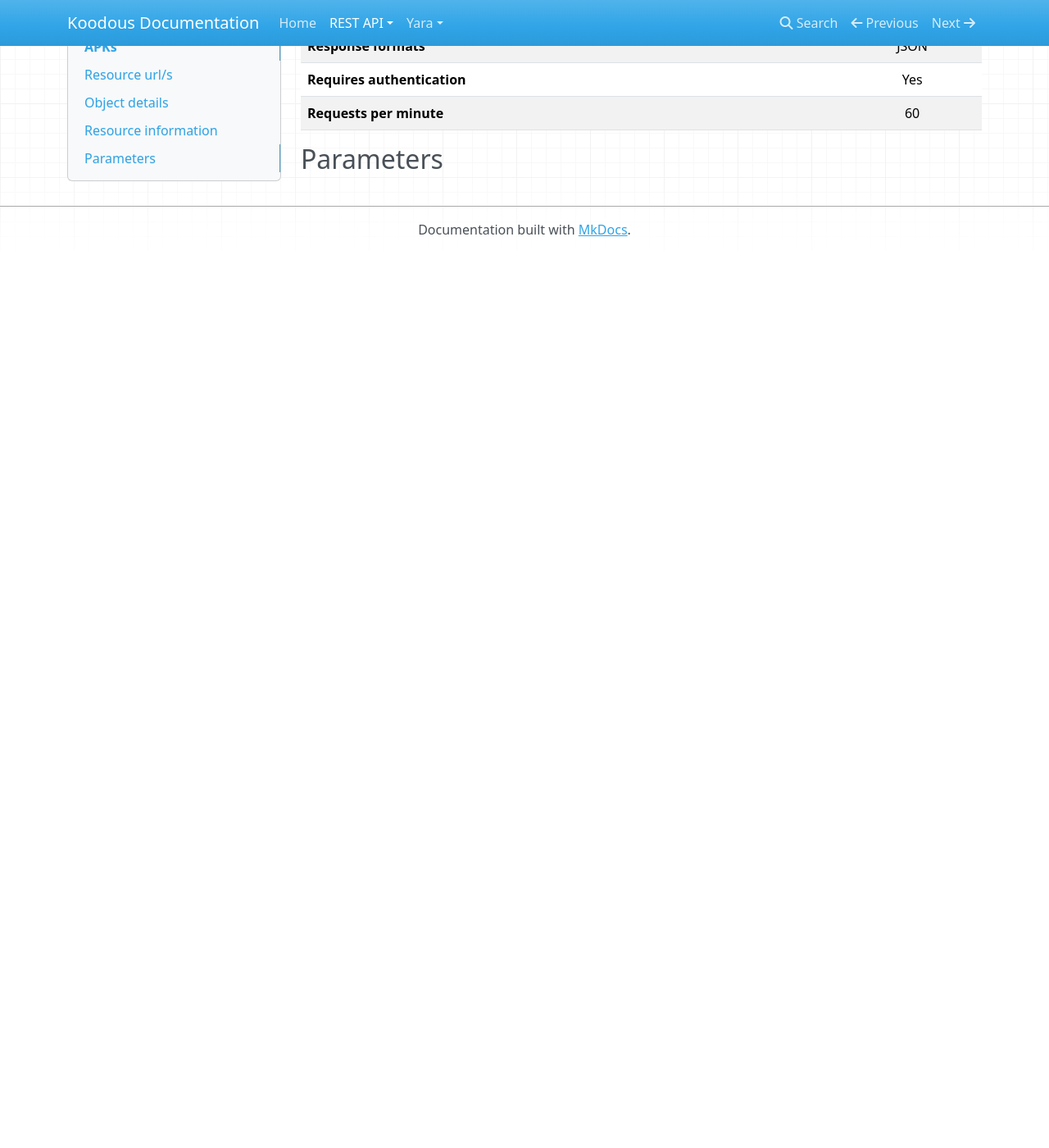
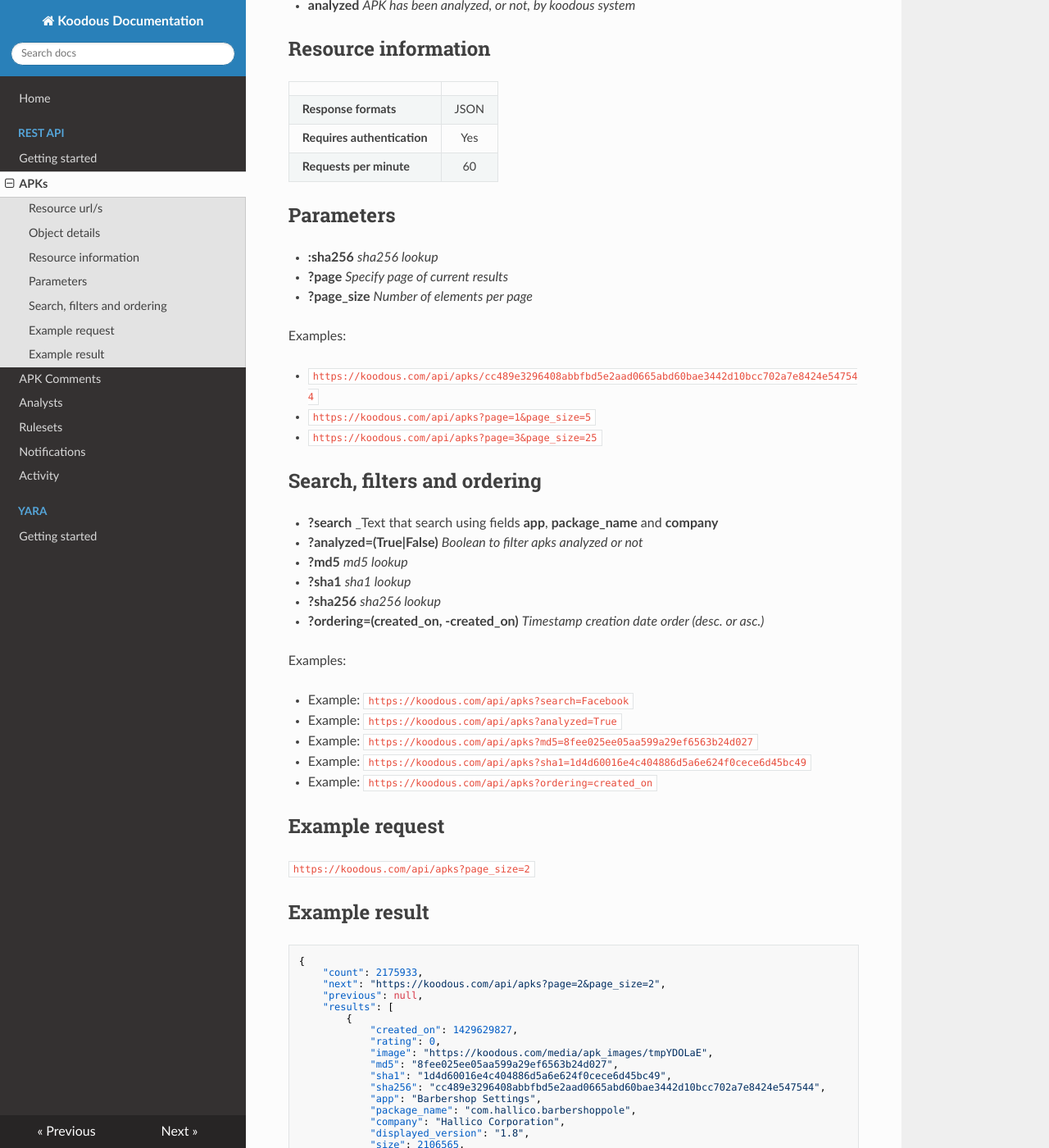
Before and after one commit to Koodous/docs.koodous.com, an MkDocs documentation site: the page built from docs/rest-api/apks.md, in a window 1280 px wide and 1400 px high, scrolled down 663 px. Shown: the whole window at 82% size. Built offline with MkDocs 1.6.1, drawn with Linux system fonts in a browser that asks for light colours; nearby versions of some CDN libraries; old or Windows-style settings are respelled for this version of MkDocs; before the commit the page ends 971 px from its top, so only the background shows below that; some of the changed text lies outside the part shown.

Commit message:
Api Rest docs changes

````diff
--- a/docs/rest-api/apks.md
+++ b/docs/rest-api/apks.md
@@ -10,7 +10,7 @@ This method returns a paginated list of apks
 
 ## Object details
 
-* **created_on** The date when apks was created on koodous.
+* **created_on** _The date when apks was created on koodous._
 * **rating** _A value of users votes_
 * **image** _APP image used shown on devices_
 * **md5** _md5 hash_
@@ -32,3 +32,78 @@ This method returns a paginated list of apks
 | **Requests per minute** | 60|
 
 ## Parameters
+
+* **:sha256** _sha256 lookup_
+* **?page** _Specify page of current results_
+* **?page_size** _Number of elements per page_
+
+Examples:
+
+* `https://koodous.com/api/apks/cc489e3296408abbfbd5e2aad0665abd60bae3442d10bcc702a7e8424e547544`
+* `https://koodous.com/api/apks?page=1&page_size=5`
+* `https://koodous.com/api/apks?page=3&page_size=25`
+
+## Search, filters and ordering
+
+* **?search** _Text that search using fields **app**, **package_name** and **company**
+* **?analyzed=(True|False)** _Boolean to filter apks analyzed or not_
+* **?md5** _md5 lookup_
+* **?sha1** _sha1 lookup_
+* **?sha256** _sha256 lookup_
+* **?ordering=(created_on, -created_on)** _Timestamp creation date order (desc. or asc.)_
+
+
+Examples:
+
+* Example: `https://koodous.com/api/apks?search=Facebook`
+* Example: `https://koodous.com/api/apks?analyzed=True`
+* Example: `https://koodous.com/api/apks?md5=8fee025ee05aa599a29ef6563b24d027`
+* Example: `https://koodous.com/api/apks?sha1=1d4d60016e4c404886d5a6e624f0cece6d45bc49`
+* Example: `https://koodous.com/api/apks?ordering=created_on`
+
+## Example request
+
+`https://koodous.com/api/apks?page_size=2`
+
+## Example result
+```json
+{
+    "count": 2175933,
+    "next": "https://koodous.com/api/apks?page=2&page_size=2",
+    "previous": null,
+    "results": [
+        {
+            "created_on": 1429629827,
+            "rating": 0,
+            "image": "https://koodous.com/media/apk_images/tmpYDOLaE",
+            "md5": "8fee025ee05aa599a29ef6563b24d027",
+            "sha1": "1d4d60016e4c404886d5a6e624f0cece6d45bc49",
+            "sha256": "cc489e3296408abbfbd5e2aad0665abd60bae3442d10bcc702a7e8424e547544",
+            "app": "Barbershop Settings",
+            "package_name": "com.hallico.barbershoppole",
+            "company": "Hallico Corporation",
+            "displayed_version": "1.8",
+            "size": 2106565,
+            "analyzed": false,
+            "corrupted": false,
+            "repo": ""
+        },
+        {
+            "created_on": 1429629826,
+            "rating": 0,
+            "image": "https://koodous.com/media/apk_images/tmphKmwA2",
+            "md5": "795ec6217530a3531c66f3bb99d40802",
+            "sha1": "9eca8b3a3c03542ef890b9074dc09430bf736068",
+            "sha256": "249c7fe2730ecf8944cd4bbd0f3b3157c62f2c3d1f78f6f29e07b4c818c15487",
+            "app": "私密快播",
+            "package_name": "afhl.ktld.uysg.ptey",
+            "company": "qmnu",
+            "displayed_version": "7.8.0",
+            "size": 2337458,
+            "analyzed": false,
+            "corrupted": false,
+            "repo": ""
+        }
+    ]
+}
+```
--- a/docs/yara/getting-started.md
+++ b/docs/yara/getting-started.md
@@ -0,0 +1 @@
+# Getting started
--- a/mkdocs.yml
+++ b/mkdocs.yml
@@ -1,9 +1,17 @@
 site_name: Koodous Documentation
-favicon: favicon.png
+site_favicon: favicon.png
+google_analytics: ['UA-62062848-2', 'docs.koodous.com']
+strict: true
+theme: readthedocs
 pages:
 - ['index.md', 'Home']
 
 - ['rest-api/getting-started.md','REST API', 'Getting started']
 - ['rest-api/apks.md','REST API', 'APKs']
+- ['rest-api/apk-comments.md','REST API', 'APK Comments']
+- ['rest-api/analysts.md','REST API', 'Analysts']
+- ['rest-api/rulesets.md','REST API', 'Rulesets']
+- ['rest-api/notifications.md','REST API', 'Notifications']
+- ['rest-api/activity.md','REST API', 'Activity']
 
 - ['yara/getting-started.md','Yara', 'Getting started']
````
Also changed, not shown: docs/rest-api/activity.md (added, +1 -0 lines), docs/rest-api/analysts.md (added, +1 -0 lines), docs/rest-api/apk-comments.md (added, +103 -0 lines), docs/rest-api/getting-started.md (+4 -4 lines), docs/rest-api/notifications.md (added, +1 -0 lines), docs/rest-api/rulesets.md (added, +1 -0 lines).
